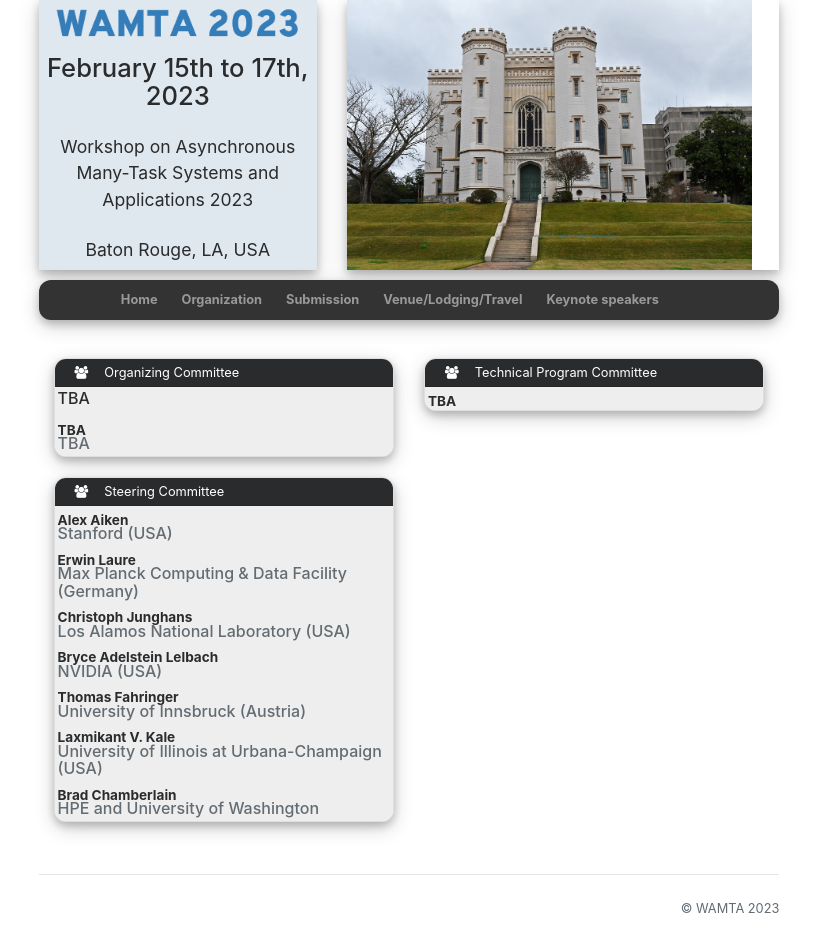
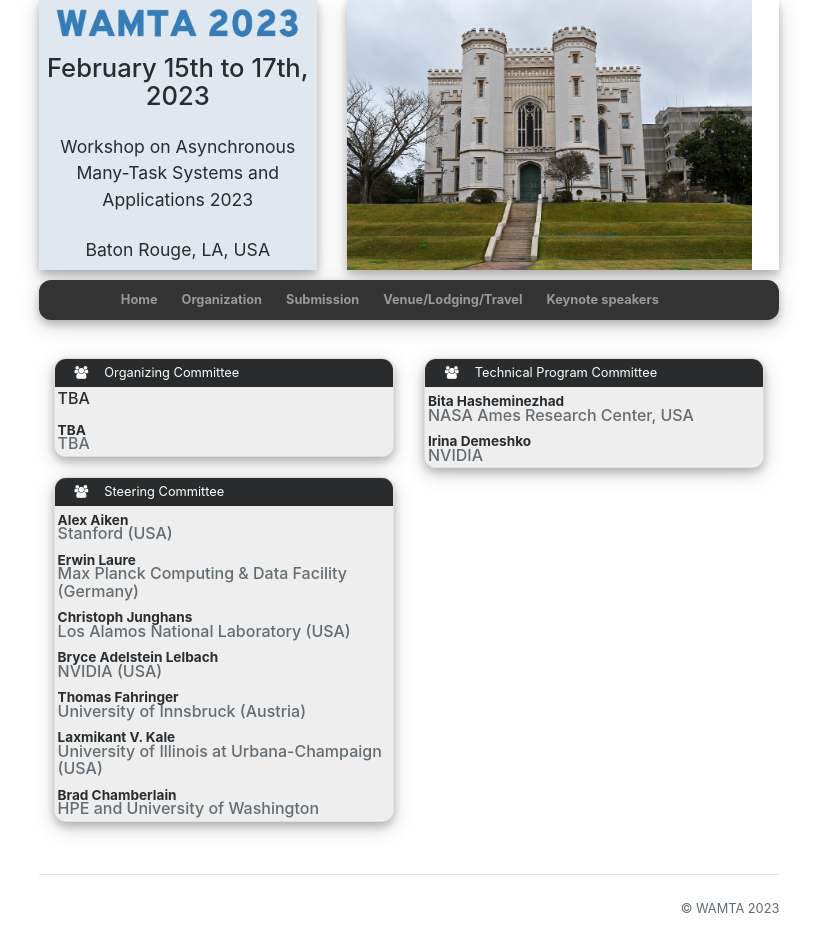
Before and after one commit to wamta26/WAMTA26.github.io, a Jekyll site: the page built from committees.html, in a window 1280 px wide. Shown: the whole page, without its empty margins (231-1048 px from the left). Built offline with Jekyll 4.4.1, drawn with Linux system fonts in a browser that asks for light colours; nearby versions of some CDN libraries.

Commit message:
Update PC

```diff
--- a/_data/conference.yml
+++ b/_data/conference.yml
@@ -130,8 +130,11 @@ steering_committees:
     org: HPE and University of Washington
     homepage: https://homes.cs.washington.edu/~bradc/
 technical_program_committees:
-  - name: TBA
-    org:
+  - name: Bita Hasheminezhad
+    org: NASA Ames Research Center, USA
+    homepage:
+  - name: Irina Demeshko
+    org: NVIDIA
     homepage:
 webmaster:
   - name: Parsa Amini
```
